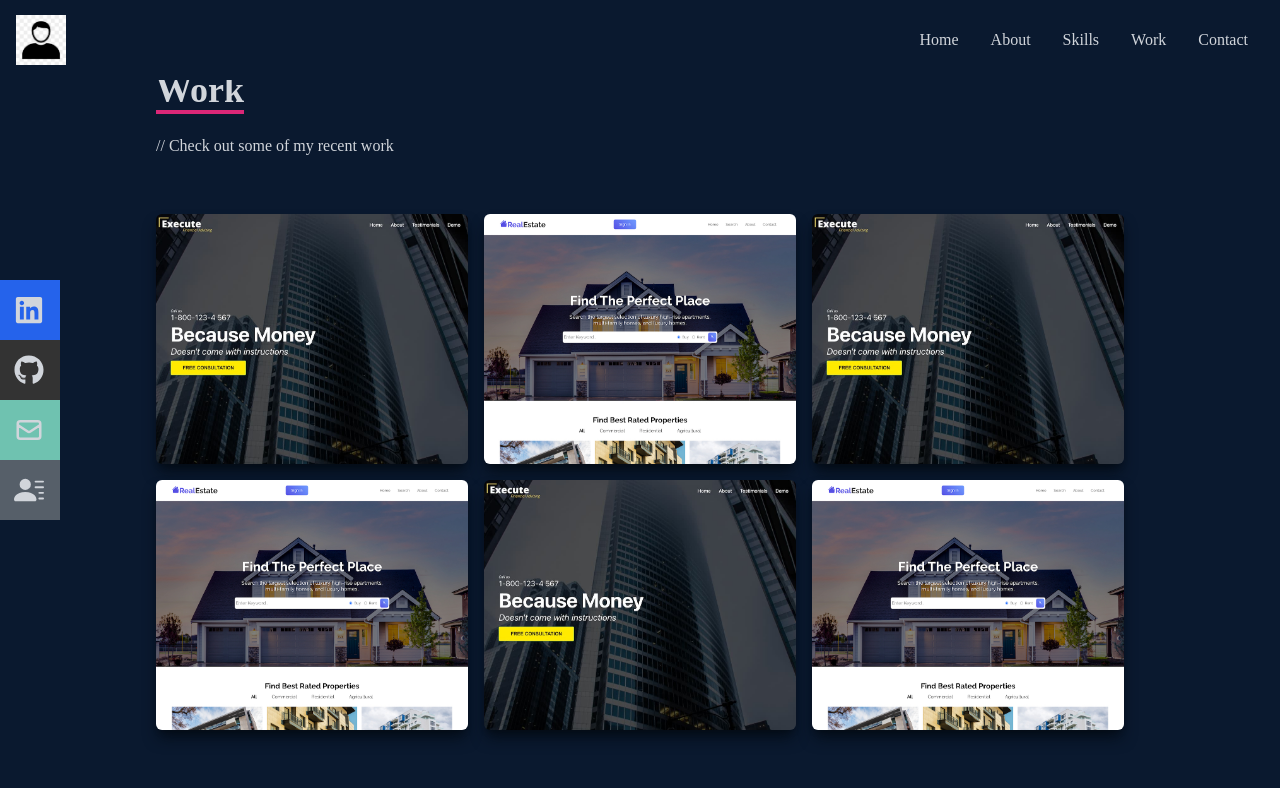
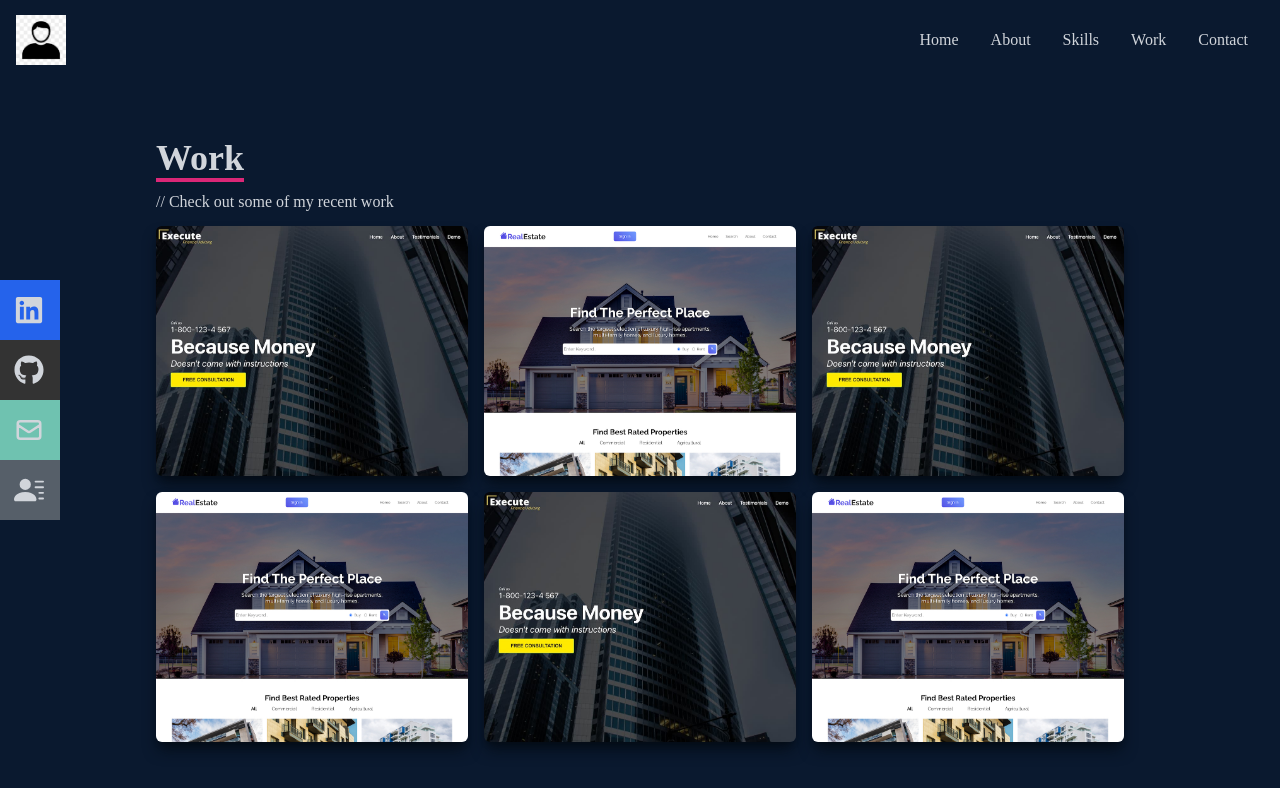
Before and after one commit to amitnarine/amitnarine-portfolio, a React (Create React App) app: page /work in a window 1280 px wide. Shown: the top 788 px of the page. Built offline with nearby package versions, Linux system fonts and the light colour scheme.

Commit message:
made some css adjustments to look better

```diff
--- a/src/components/Contact.jsx
+++ b/src/components/Contact.jsx
@@ -4,7 +4,7 @@ export const Contact = () => {
   return (
     <div name='contact' className='w-full h-screen bg-[#0a192f] flex justify-center items-center p-4'>
         <form method='POST' action="https://getform.io/f/59a985ed-6980-48d9-bba3-0b6f7b4270e0" className='flex flex-col max-w-[600px] w-full'>
-            <div className='pb-8'>
+            <div className='pt-20'>
                 <p className='text-4xl font-bold inline border-b-4 border-pink-600 text-gray-300'>Contact</p>
                 <p className='text-gray-300 py-4'>// Submit the form below or shoot me an email - amitnarine@yahoo.com</p>
             </div>
--- a/src/components/Work.jsx
+++ b/src/components/Work.jsx
@@ -6,9 +6,9 @@ const Work = () => {
   return (
     <div name='work' className='w-full md:h-screen text-gray-300 bg-[#0a192f]'>
         <div className='max-w-[1000px] mx-auto p-4 flex flex-col justify-center w-full h-full'>
-            <div className='pb-8'>
+            <div className='pt-20'>
                 <p className='text-4xl font-bold inline border-b-4 text-gray-300 border-pink-600'>Work</p>
-                <p className='py-6'>// Check out some of my recent work</p>
+                <p className='py-3'>// Check out some of my recent work</p>
             </div>
 
             {/*Container*/}
```
